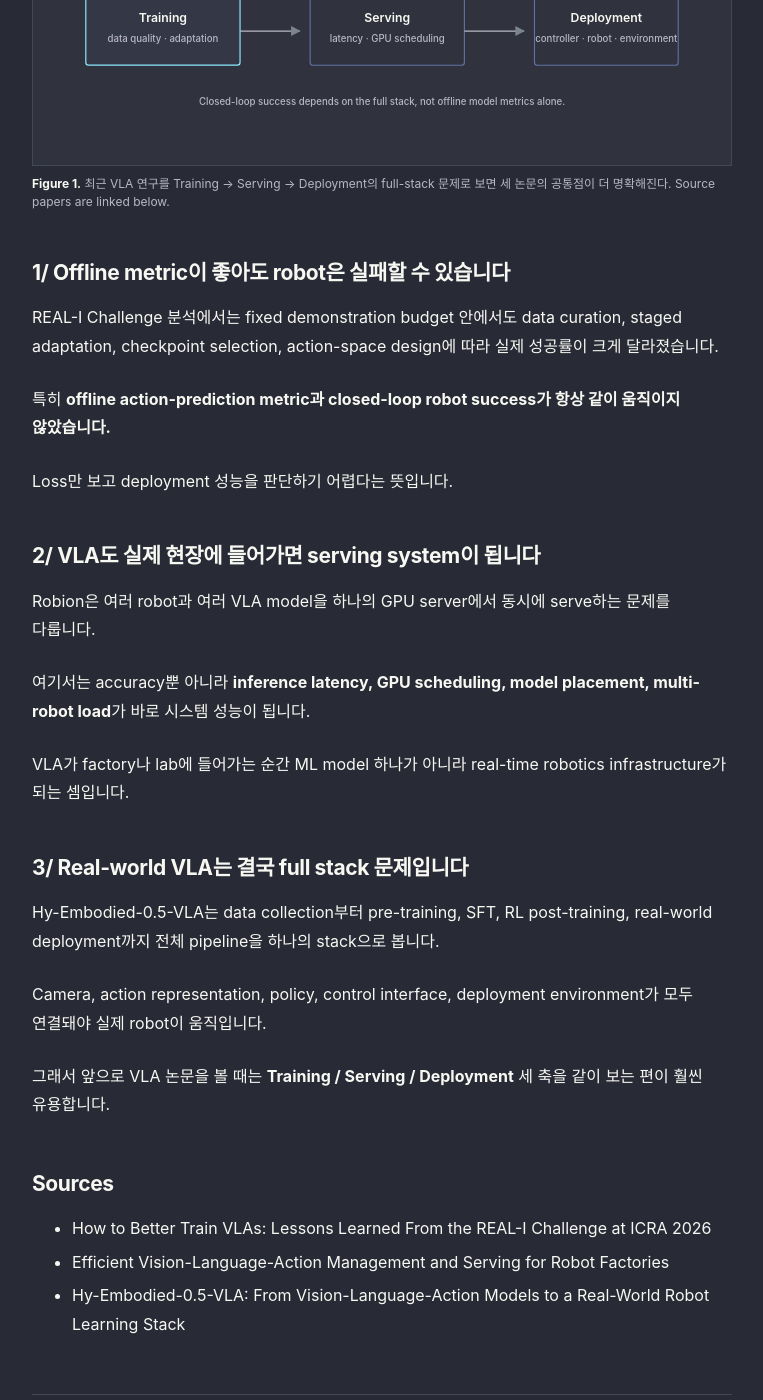
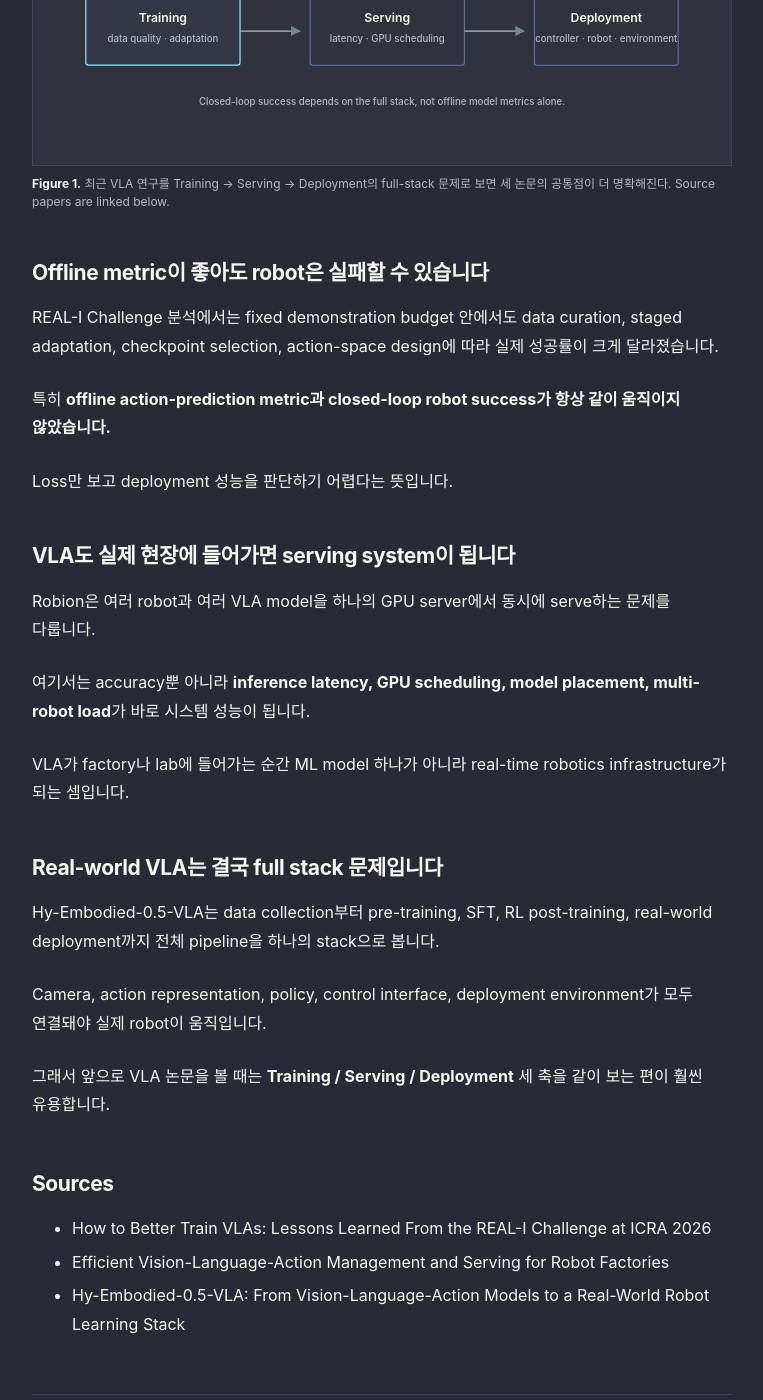
Before and after one commit to nayana224/nayana224.github.io, a Jekyll site: the page built from _research_feed/2026-09-19-research-papers.md, in a window 1280 px wide and 1400 px high, scrolled down 788 px. Shown: the whole window, without its empty margins (258-1021 px from the left). Built offline with Jekyll 4.4.1, drawn with Linux system fonts in a browser that asks for light colours.

Commit message:
content: remove thread numbering from Research Feed

```diff
--- a/_research_feed/2026-09-19-research-papers.md
+++ b/_research_feed/2026-09-19-research-papers.md
@@ -29,7 +29,7 @@
  <figcaption><strong>Figure 1.</strong> 최근 VLA 연구를 Training → Serving → Deployment의 full-stack 문제로 보면 세 논문의 공통점이 더 명확해진다. Source papers are linked below.</figcaption>
 </figure>
 
-## 1/ Offline metric이 좋아도 robot은 실패할 수 있습니다
+## Offline metric이 좋아도 robot은 실패할 수 있습니다
 
 REAL-I Challenge 분석에서는 fixed demonstration budget 안에서도 data curation, staged adaptation, checkpoint selection, action-space design에 따라 실제 성공률이 크게 달라졌습니다.
 
@@ -37,7 +37,7 @@
 
 Loss만 보고 deployment 성능을 판단하기 어렵다는 뜻입니다.
 
-## 2/ VLA도 실제 현장에 들어가면 serving system이 됩니다
+## VLA도 실제 현장에 들어가면 serving system이 됩니다
 
 Robion은 여러 robot과 여러 VLA model을 하나의 GPU server에서 동시에 serve하는 문제를 다룹니다.
 
@@ -45,7 +45,7 @@
 
 VLA가 factory나 lab에 들어가는 순간 ML model 하나가 아니라 real-time robotics infrastructure가 되는 셈입니다.
 
-## 3/ Real-world VLA는 결국 full stack 문제입니다
+## Real-world VLA는 결국 full stack 문제입니다
 
 Hy-Embodied-0.5-VLA는 data collection부터 pre-training, SFT, RL post-training, real-world deployment까지 전체 pipeline을 하나의 stack으로 봅니다.
 
@@ -54,7 +54,6 @@
 그래서 앞으로 VLA 논문을 볼 때는 **Training / Serving / Deployment** 세 축을 같이 보는 편이 훨씬 유용합니다.
 
 ## Sources
-
 - [How to Better Train VLAs: Lessons Learned From the REAL-I Challenge at ICRA 2026](https://arxiv.org/abs/2609.13679)
 - [Efficient Vision-Language-Action Management and Serving for Robot Factories](https://arxiv.org/abs/2609.12075)
 - [Hy-Embodied-0.5-VLA: From Vision-Language-Action Models to a Real-World Robot Learning Stack](https://arxiv.org/abs/2606.14409)
```
